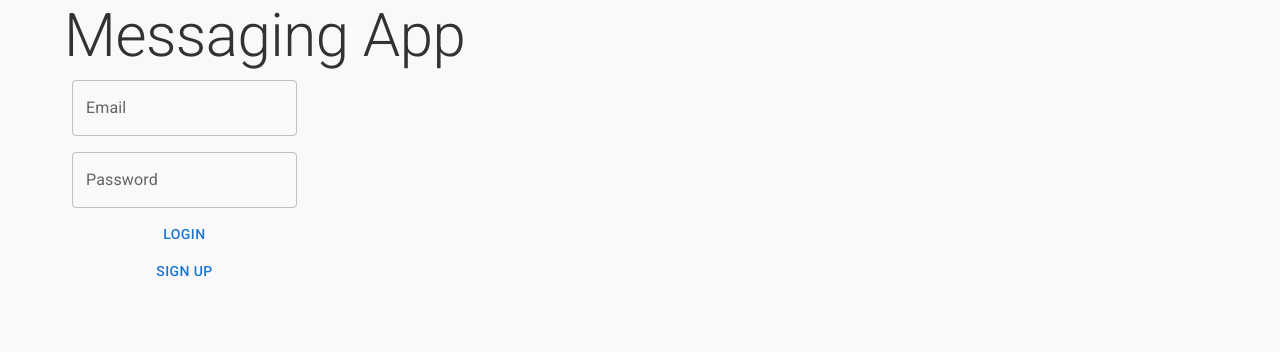
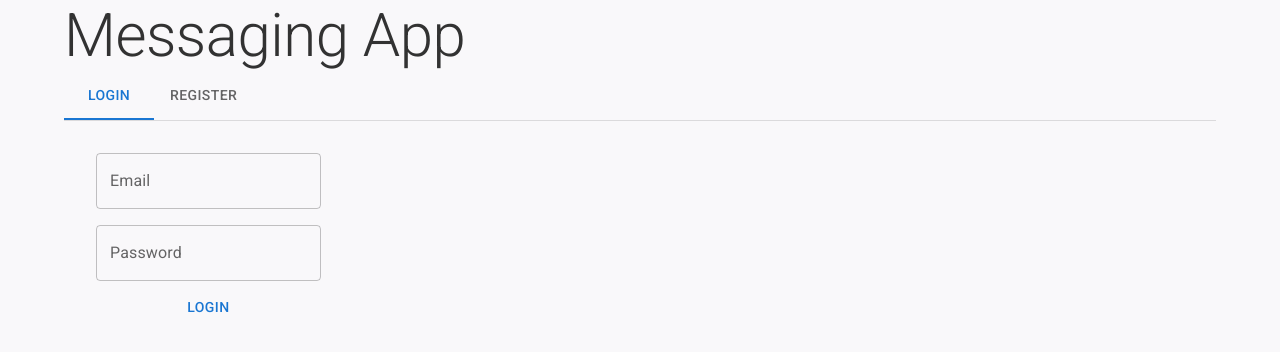
Before and after one commit to AlexJanbo/messaging-app, a React (Create React App) app in the folder client/: page / in a window 1280 px wide. Shown: the top 352 px of the page. Built offline with nearby package versions, Linux system fonts and the light colour scheme.

Commit message:
Styling changes to homepage

```diff
--- a/client/src/components/LoginForm.js
+++ b/client/src/components/LoginForm.js
@@ -59,9 +59,6 @@ export default function LoginForm() {
         noValidate
         autoComplete="off"
       >
-          <Typography variant="h2" color="#323232">
-              Messaging App
-          </Typography>
           <FormControl variant="standard">
               <TextField
               id="email"
@@ -85,9 +82,6 @@ export default function LoginForm() {
               <Button type="submit" onClick={handleLogin}>
                 Login
               </Button>
-              <Button href="/register" >
-                Sign Up
-              </Button>
           </FormControl>
       </Box>
     );
--- /dev/null
+++ b/client/src/components/LoginTab.js
@@ -0,0 +1,66 @@
+import * as React from 'react';
+import PropTypes from 'prop-types';
+import Tabs from '@mui/material/Tabs';
+import Tab from '@mui/material/Tab';
+import Typography from '@mui/material/Typography';
+import Box from '@mui/material/Box';
+import LoginForm from './LoginForm'
+import RegistrationForm from './RegistrationForm';
+
+function TabPanel(props) {
+  const { children, value, index, ...other } = props;
+
+  return (
+    <div
+      role="tabpanel"
+      hidden={value !== index}
+      id={`simple-tabpanel-${index}`}
+      aria-labelledby={`simple-tab-${index}`}
+      {...other}
+    >
+      {value === index && (
+        <Box sx={{ p: 3 }}>
+          <Typography>{children}</Typography>
+        </Box>
+      )}
+    </div>
+  );
+}
+
+TabPanel.propTypes = {
+  children: PropTypes.node,
+  index: PropTypes.number.isRequired,
+  value: PropTypes.number.isRequired,
+};
+
+function a11yProps(index) {
+  return {
+    id: `simple-tab-${index}`,
+    'aria-controls': `simple-tabpanel-${index}`,
+  };
+}
+
+export default function LoginTab() {
+  const [value, setValue] = React.useState(0);
+
+  const handleChange = (event, newValue) => {
+    setValue(newValue);
+  };
+
+  return (
+    <Box sx={{ width: '100%' }}>
+      <Box sx={{ borderBottom: 1, borderColor: 'divider' }}>
+        <Tabs value={value} onChange={handleChange} aria-label="basic tabs example">
+          <Tab label="Login" {...a11yProps(0)} />
+          <Tab label="Register" {...a11yProps(1)} />
+        </Tabs>
+      </Box>
+      <TabPanel value={value} index={0}>
+        <LoginForm />
+      </TabPanel>
+      <TabPanel value={value} index={1}>
+        <RegistrationForm />
+      </TabPanel>
+    </Box>
+  );
+}
--- a/client/src/components/RegistrationForm.js
+++ b/client/src/components/RegistrationForm.js
@@ -111,9 +111,6 @@ export default function RegistrationForm() {
     noValidate
     autoComplete="off"
     >
-          <Typography variant="h2" color="#323232">
-              Messaging App
-          </Typography>
           <FormControl variant="standard">
               <TextField
                 id="username"
@@ -159,10 +156,7 @@ export default function RegistrationForm() {
 
               />
               <Button type="submit" onClick={handleRegistration}>
-                  Register
-              </Button>
-              <Button href="/">
-                  Back to login
+                  Sign up
               </Button>
           </FormControl>
       </Box>
--- a/client/src/pages/Homepage.js
+++ b/client/src/pages/Homepage.js
@@ -1,6 +1,7 @@
 import React from "react";
 import LoginForm from "../components/LoginForm";
-import { Container, Paper } from "@mui/material";
+import { Container, Paper, Typography } from "@mui/material";
+import LoginTab from "../components/LoginTab";
 
 
 function Homepage() {
@@ -8,11 +9,16 @@ function Homepage() {
     <>
       <Paper square sx={{ backgroundColor: "#f9f8fa", height: "100vh"}} >
         <Container>
-          <LoginForm />
+          <Typography variant="h2" color="#323232">
+              Messaging App
+          </Typography>
+
+          {/* <LoginForm /> */}
+          <LoginTab />
         </Container>
       </Paper>
     </>
-  )
+  );
 }
 
 export default Homepage
```
